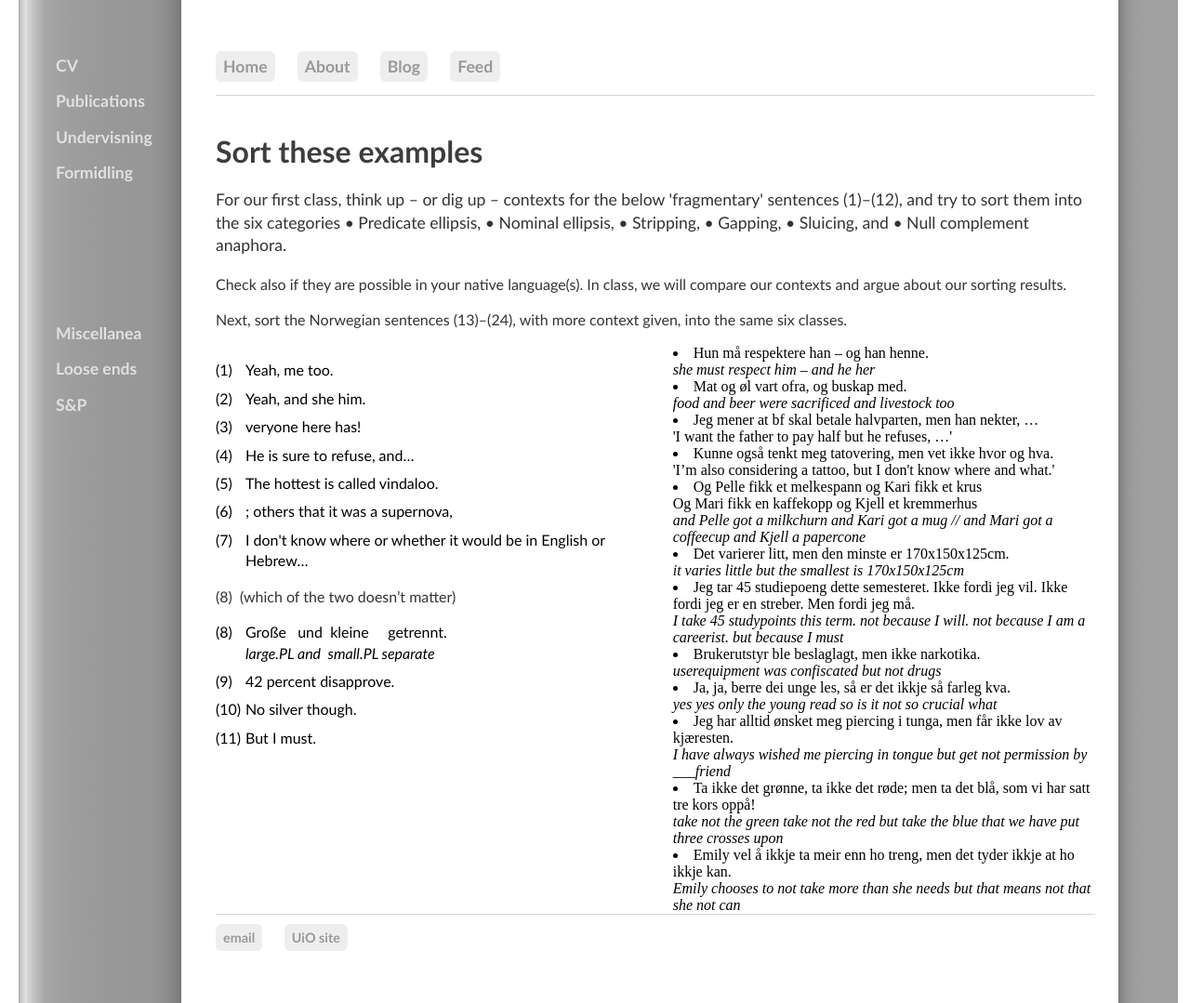
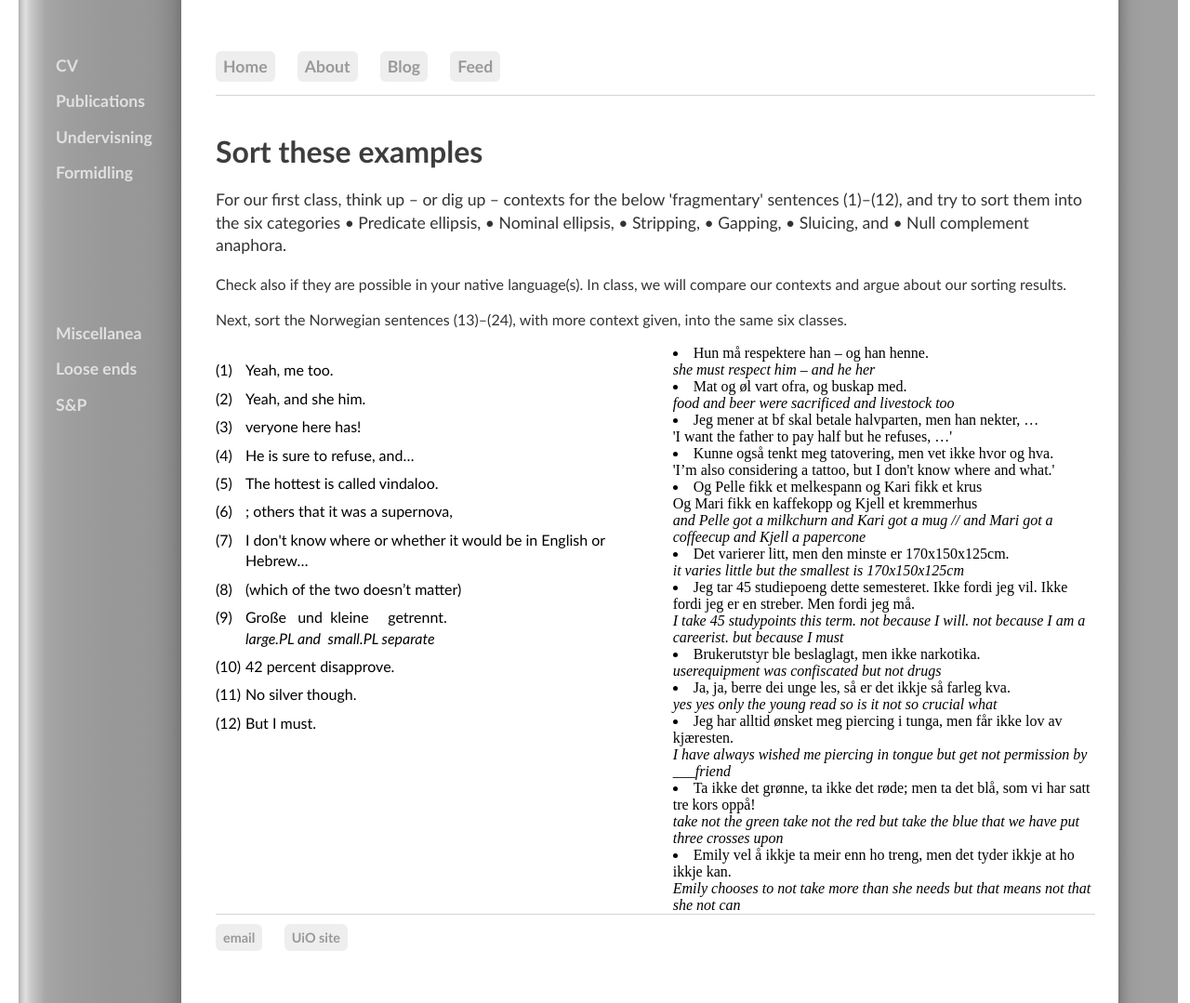
Before and after one commit to kjelljs/kjelljs.github.io, a Jekyll site: the page built from courses/ellipsis/consider.html, in a window 1280 px wide and 1079 px high. Shown: the whole window at 93% size. Built offline with Jekyll 4.4.1, drawn with Linux system fonts in a browser that asks for light colours.

Commit message:
Update consider.html

```diff
--- a/courses/ellipsis/consider.html
+++ b/courses/ellipsis/consider.html
@@ -43,7 +43,7 @@ ol li::before {
 
 <li>I don't know where or whether it would be in English or Hebrew…</li>
 
-<p>(8)  (which of the two doesn’t matter)</li>
+<li>(which of the two doesn’t matter)</li>
 
 <li>Große   und  kleine     getrennt.</br><em>large.PL and  small.PL separate</em></li>
 
```
